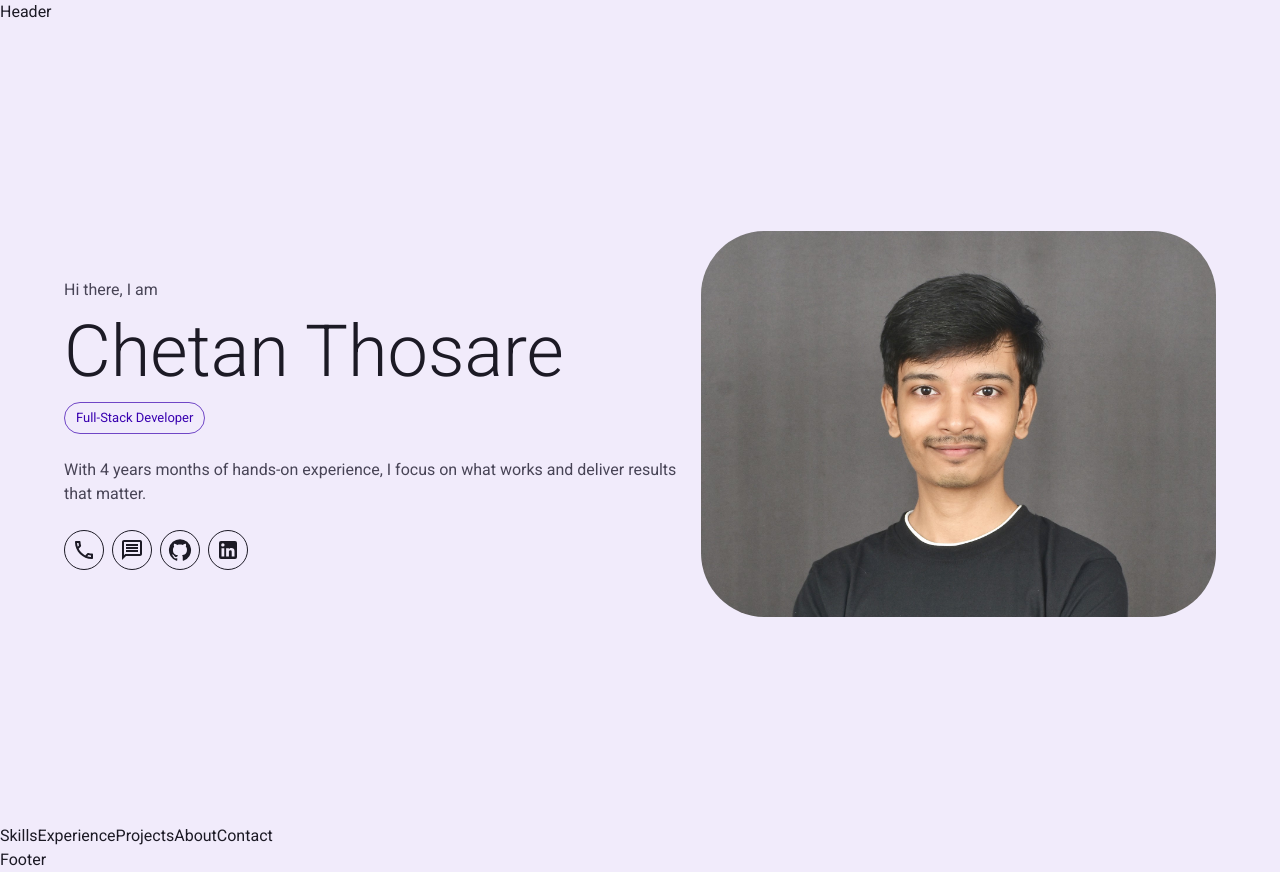
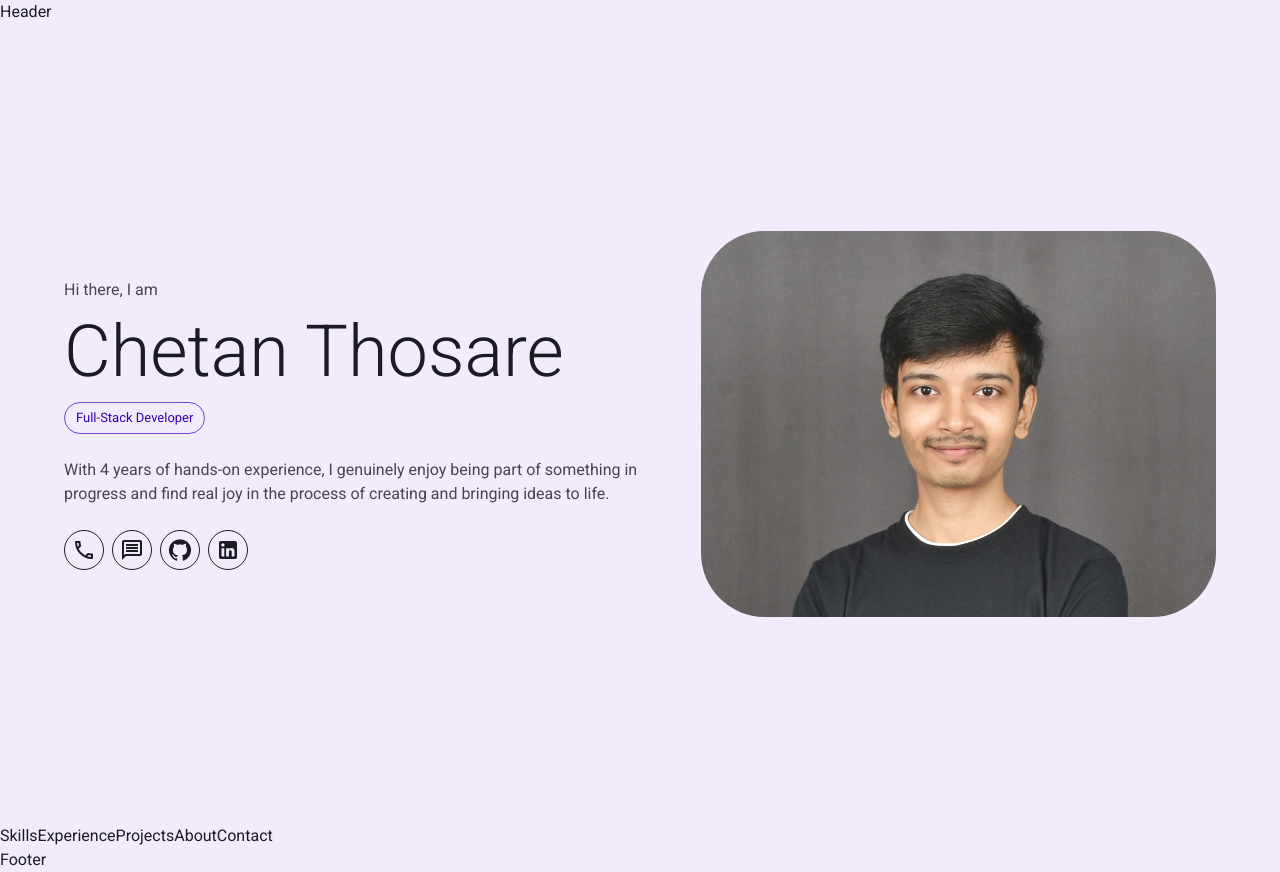
Before and after one commit to chetan-speck/portfolio-v2, a Next.js app: page / in a window 1280 px wide. Built offline with nearby package versions, Linux system fonts and the light colour scheme; what @mui/material-nextjs would draw is missing.

Commit message:
feat(landing): update experience description text for improved tone and clarity

```diff
--- a/src/components/sections/landing.tsx
+++ b/src/components/sections/landing.tsx
@@ -62,9 +62,10 @@ const Landing: FC = (): JSX.Element => {
                                     component='p'
                                     sx={{ color: 'text.secondary' }}
                                 >
-                                    With {getDuration(new Date('2021-07-26'), new Date())} months of
-                                    hands-on experience, I focus on what works and deliver results
-                                    that matter.
+                                    With {getDuration(new Date('2021-07-26'), new Date())} of
+                                    hands-on experience, I genuinely enjoy being part of something
+                                    in progress and find real joy in the process of creating and
+                                    bringing ideas to life.
                                 </Typography>
                                 <Stack
                                     direction='row'
```
